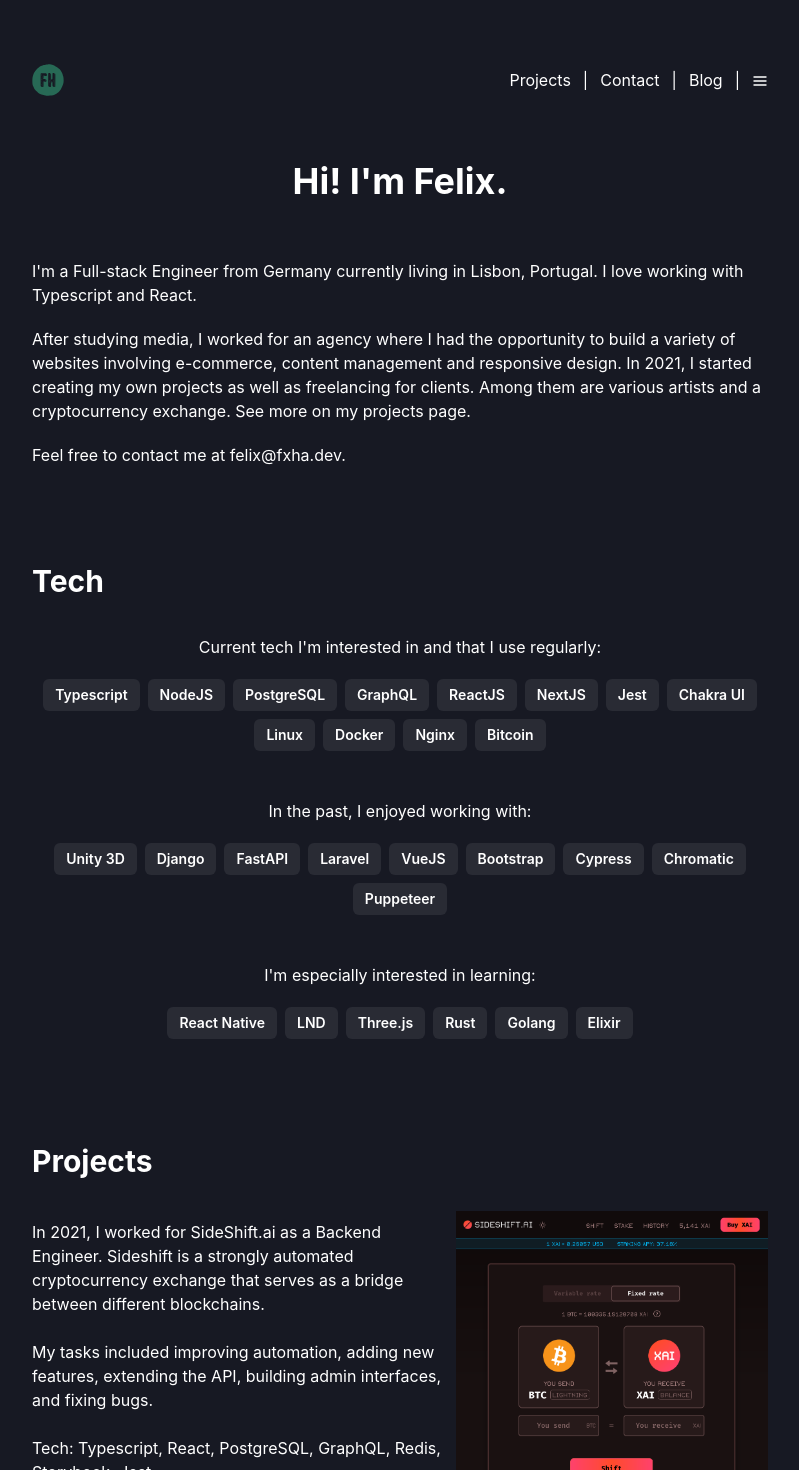
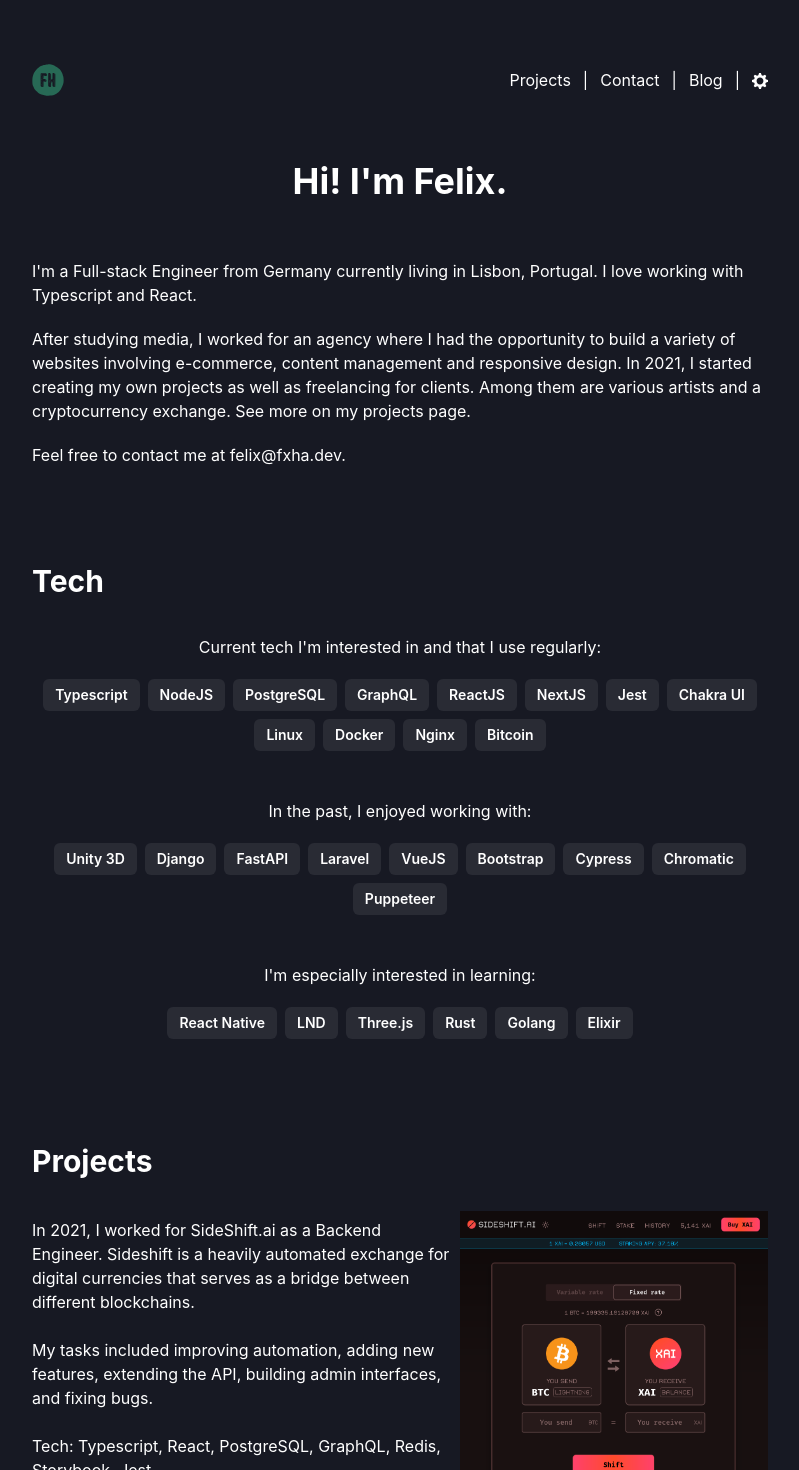
Before and after one commit to fx-ha/fxha.dev, a Next.js app: page / in a window 1280 px wide. Shown: the top 1470 px of the page, without its empty margins (240-1039 px from the left). Built offline with nearby package versions, Linux system fonts and the light colour scheme.

Commit message:
feat: :lipstick: change settings icon (#28)
* feat: :lipstick: change settings icon

* chore(deps): :arrow_up: update dependencies

```diff
--- a/src/components/Intro.tsx
+++ b/src/components/Intro.tsx
@@ -12,8 +12,8 @@
   },
   de: {
     heading: 'Hi! Ich bin Felix.',
-    p1: 'Ich bin ein Full-stack-Entwickler aus Deutschland und lebe gerade in Lissabon. Ich arbeite gerne mit Typescript und React.',
-    p2: 'Nach einem Medienstudium habe ich für eine Werbeagentur gearbeitet, wo ich die Möglichkeit hatte, mich an einer Reihe von Projekten auszuprobieren. Wir bauten Webseiten mit E-Commerce-Funktionen und passten Content-Management-Systeme an Kundenwünsche an. Alles im Responsive Design. 2021 begann ich, eigene Projekte zu entwerfen und selbstständig für Kunden zu arbeiten. Dazu zählen mehrere Künstlerprojekte und eine Tauschbörse für Kryptowährungen. Mehr dazu auf meiner',
+    p1: 'Ich bin ein Full-stack-Entwickler aus Deutschland und lebe in Lissabon. Ich arbeite bevorzugt mit Typescript und React.',
+    p2: 'Nach einem Medienstudium arbeitete ich für eine Werbeagentur, wo ich die Möglichkeit hatte, bei unterschiedlichen Projekten mitzuwirken. Wir bauten Webseiten mit E-Commerce-Funktionen und passten Content-Management-Systeme an Kundenwünsche an. Alles im Responsive Design. 2021 begann ich, eigene Projekte zu entwerfen und selbstständig für Kunden zu arbeiten. Dazu zählen mehrere Künstlerprojekte und eine Tauschbörse für Kryptowährungen. Mehr dazu auf meiner',
     projects: 'Projektseite',
     p3: 'Bei Interesse kannst Du mich erreichen unter',
   },
--- a/src/components/Navigation.tsx
+++ b/src/components/Navigation.tsx
@@ -13,7 +13,7 @@
   Text,
   useColorMode,
 } from '@chakra-ui/react'
-import { HamburgerIcon } from '@chakra-ui/icons'
+import { SettingsIcon } from '@chakra-ui/icons'
 import { BiMoon, BiSun } from 'react-icons/bi'
 import { ActiveLink } from '.'
 import { useLang } from '../utils'
@@ -85,7 +85,7 @@
         <Menu>
           <MenuButton>
             <Icon
-              as={HamburgerIcon}
+              as={SettingsIcon}
               aria-label="Options"
               cursor="pointer"
               boxSize={4}
--- a/src/components/ProjectsPreview.tsx
+++ b/src/components/ProjectsPreview.tsx
@@ -17,7 +17,7 @@
   en: {
     heading: 'Projects',
     p11: 'In 2021, I worked for',
-    p12: 'as a Backend Engineer. Sideshift is a strongly automated cryptocurrency exchange that serves as a bridge between different blockchains.',
+    p12: 'as a Backend Engineer. Sideshift is a heavily automated exchange for digital currencies that serves as a bridge between different blockchains.',
     p2: 'My tasks included improving automation, adding new features, extending the API, building admin interfaces, and fixing bugs.',
     button: 'More',
   },
--- a/src/components/Tech.tsx
+++ b/src/components/Tech.tsx
@@ -12,7 +12,7 @@
   de: {
     heading: 'Tech',
     p1: 'Aktuelle Technologien, die mich interessieren und die ich regelmäßig nutze:',
-    p2: 'Früher arbeitete ich gerne mit:',
+    p2: 'Davor arbeitete ich gerne mit:',
     p3: 'In Zukunft würde ich gerne lernen:',
   },
 }
```
Also changed, not shown: 1 other file (tests, documents, lock files or other folders).
